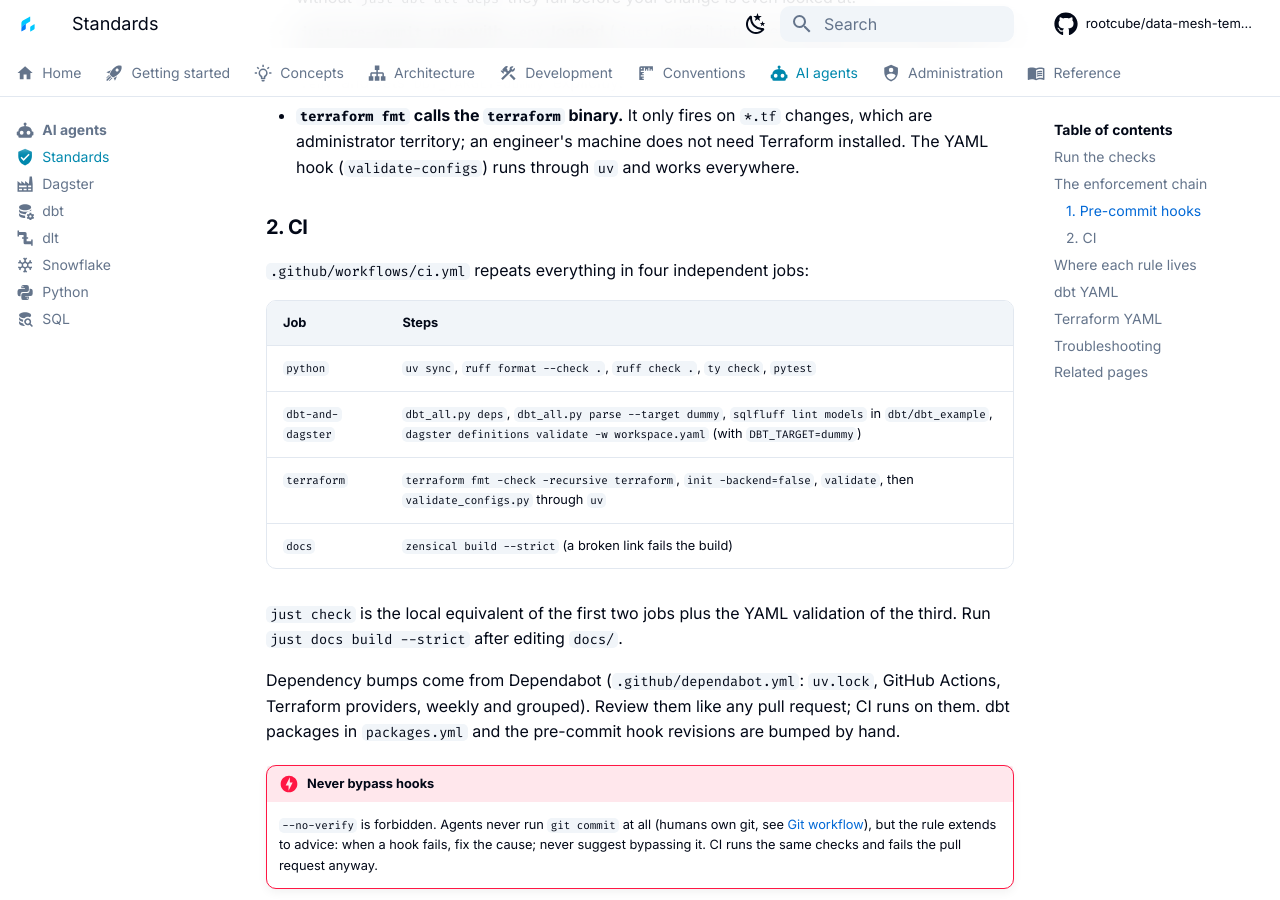
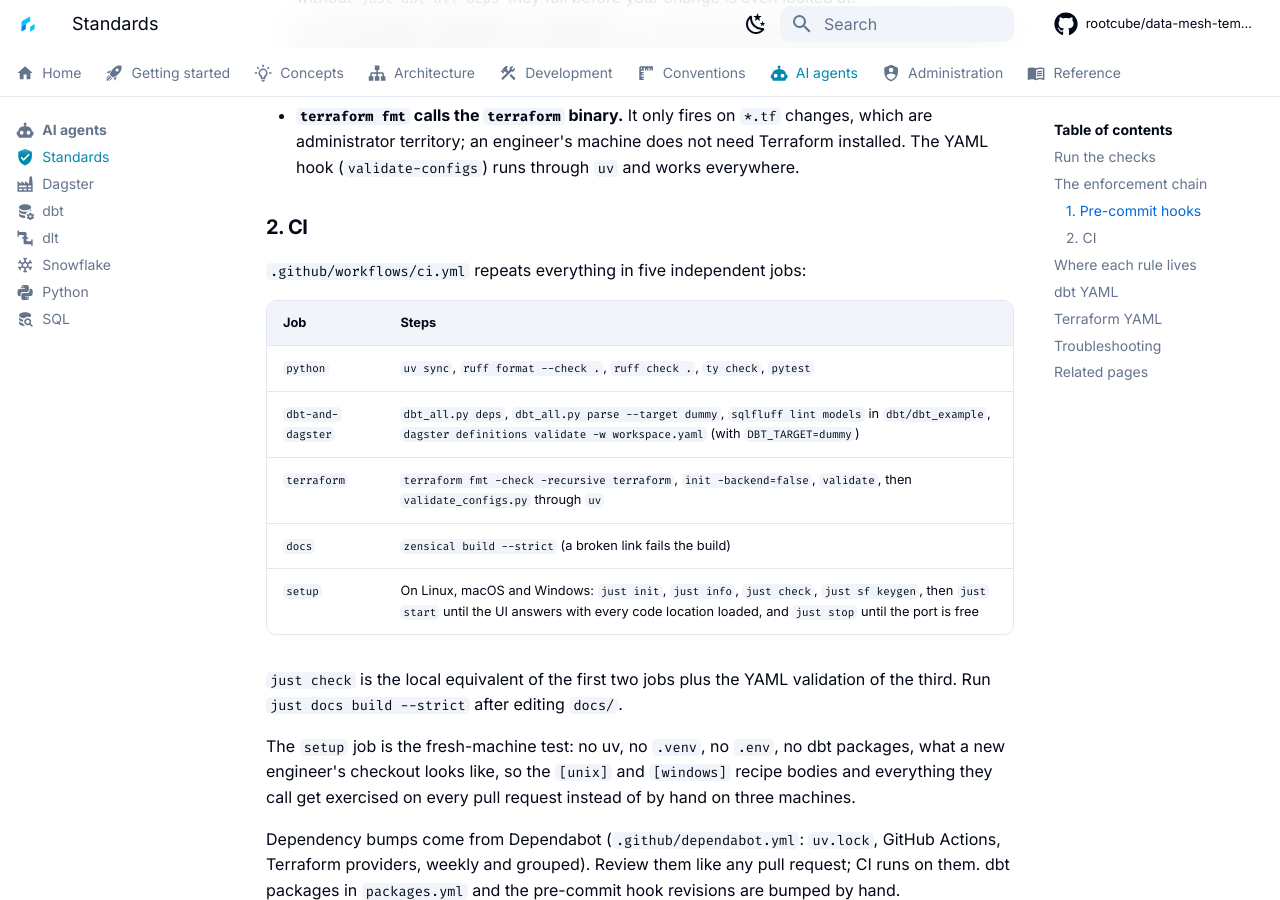
Before and after one commit to rootcube/data-mesh-template, an MkDocs documentation site: the page built from docs/ai-agents/standards.md, in a window 1280 px wide and 900 px high, scrolled down 2003 px. Built offline with MkDocs 1.6.1 and Material for MkDocs 9.7.7, drawn with Linux system fonts in a browser that asks for light colours; comment, search, counter and statistics services are not loaded.

Commit message:
feat: add CI setup job for multi-OS support and update documentation

```diff
--- a/docs/ai-agents/standards.md
+++ b/docs/ai-agents/standards.md
@@ -54,7 +54,7 @@
 
 ### 2. CI
 
-`.github/workflows/ci.yml` repeats everything in four independent jobs:
+`.github/workflows/ci.yml` repeats everything in five independent jobs:
 
 | Job | Steps |
 |---|---|
@@ -62,8 +62,13 @@
 | `dbt-and-dagster` | `dbt_all.py deps`, `dbt_all.py parse --target dummy`, `sqlfluff lint models` in `dbt/dbt_example`, `dagster definitions validate -w workspace.yaml` (with `DBT_TARGET=dummy`) |
 | `terraform` | `terraform fmt -check -recursive terraform`, `init -backend=false`, `validate`, then `validate_configs.py` through `uv` |
 | `docs` | `zensical build --strict` (a broken link fails the build) |
+| `setup` | On Linux, macOS and Windows: `just init`, `just info`, `just check`, `just sf keygen`, then `just start` until the UI answers with every code location loaded, and `just stop` until the port is free |
 
 `just check` is the local equivalent of the first two jobs plus the YAML validation of the third. Run `just docs build --strict` after editing `docs/`.
+
+The `setup` job is the fresh-machine test: no uv, no `.venv`, no `.env`, no dbt packages, what a new
+engineer's checkout looks like, so the `[unix]` and `[windows]` recipe bodies and everything they
+call get exercised on every pull request instead of by hand on three machines.
 
 Dependency bumps come from Dependabot (`.github/dependabot.yml`: `uv.lock`, GitHub Actions, Terraform providers, weekly and grouped). Review them like any pull request; CI runs on them. dbt packages in `packages.yml` and the pre-commit hook revisions are bumped by hand.
 
```
Also changed, not shown: docs/conventions/git-workflow.md (+7 -4 lines), docs/development/testing.md (+2 -1 lines), docs/reference/commands.md (+2 -1 lines), 5 other files.
